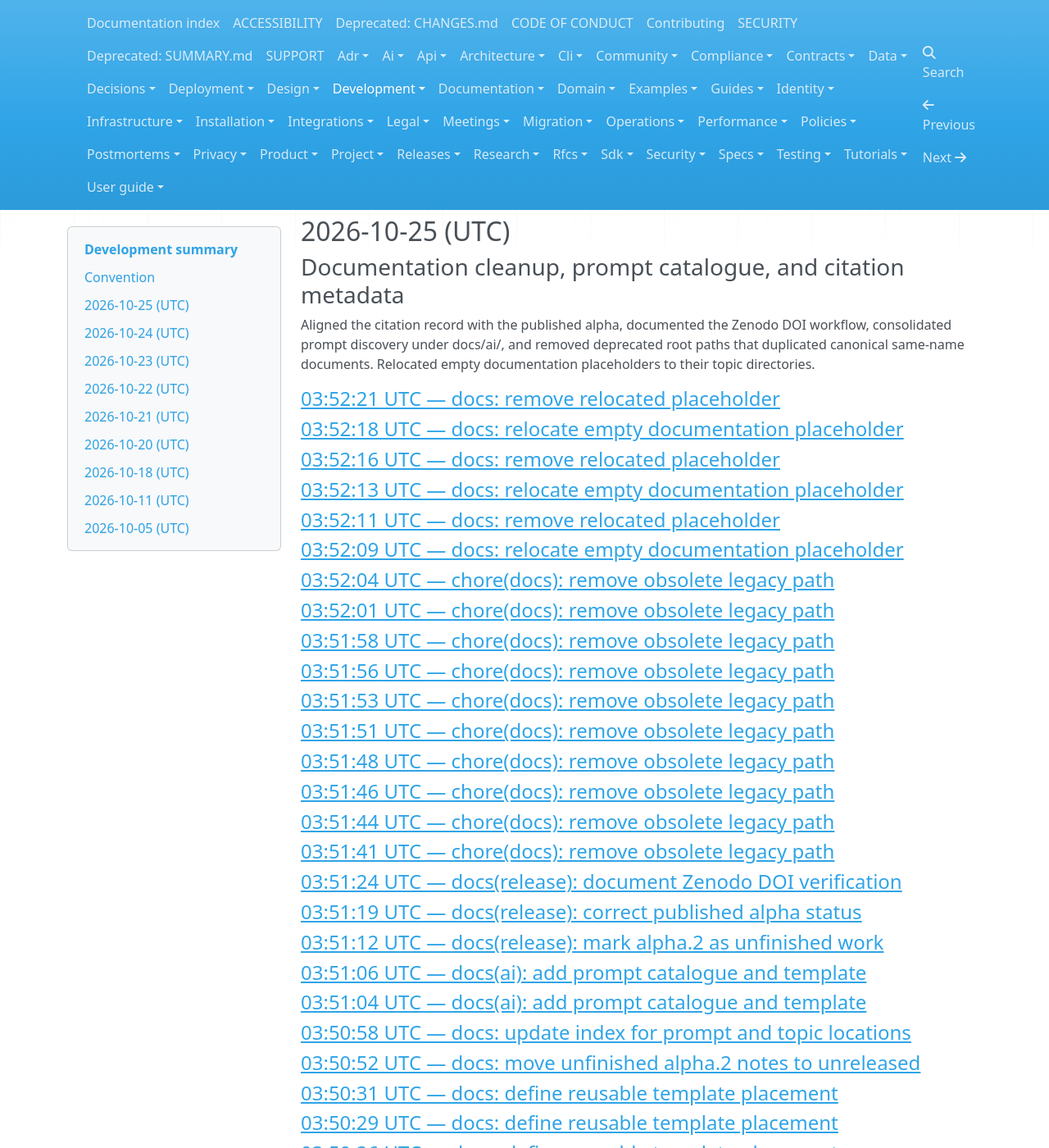
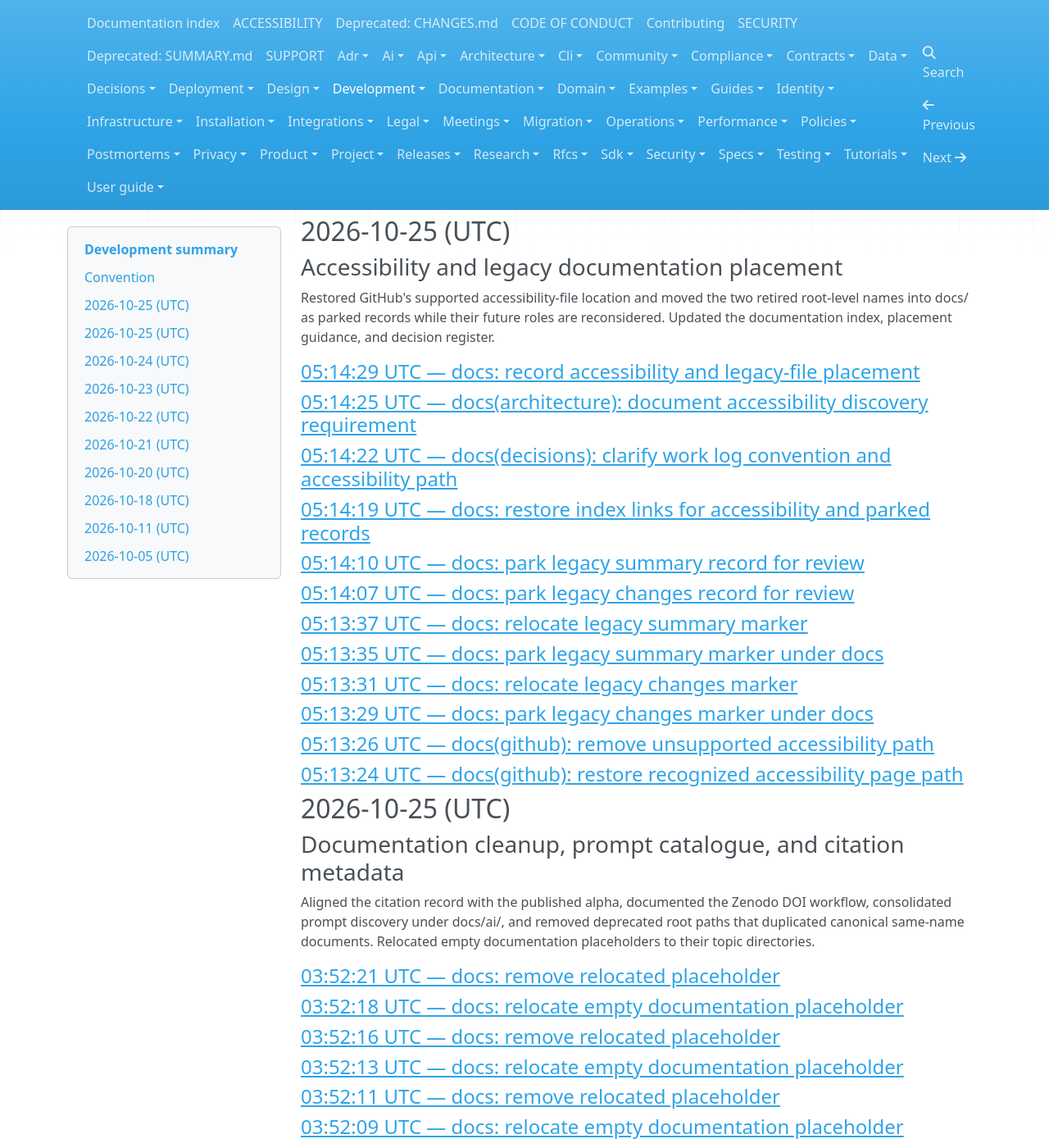
Before and after one commit to sandokanCat/.github, an MkDocs documentation site: the page built from docs/development/WORK_LOG.md, in a window 1280 px wide and 1400 px high, scrolled down 486 px. Shown: the whole window at 82% size. Built offline with MkDocs 1.6.1, drawn with Linux system fonts in a browser that asks for light colours; nearby versions of some CDN libraries.

Commit message:
docs: log accessibility and legacy-file placement

```diff
--- a/docs/development/WORK_LOG.md
+++ b/docs/development/WORK_LOG.md
@@ -10,6 +10,36 @@ This file is the repository's chronological work log. It summarizes work by UTC
 - Use concise, neutral descriptions rather than copying commit subjects or enumerating file-level changes. The link provides the full traceable record.
 - Add entries for all commits, including maintenance and merge commits. Do not use this file as a substitute for [CHANGELOG.md](../../CHANGELOG.md), which records notable changes by release, or [the decision register](../decisions/DECISIONS.md), which records durable decisions.
 - See [CONTRIBUTING.md](../CONTRIBUTING.md) for maintenance rules and [index.md](../index.md) for the documentation entry point.
+
+## 2026-10-25 (UTC)
+
+### Accessibility and legacy documentation placement
+
+Restored GitHub's supported accessibility-file location and moved the two retired root-level names into docs/ as parked records while their future roles are reconsidered. Updated the documentation index, placement guidance, and decision register.
+
+#### [05:14:29 UTC — docs: record accessibility and legacy-file placement](https://github.com/sandokanCat/.github/commit/e38bca847e956af155117581d8d8084e9aa7a695)
+
+#### [05:14:25 UTC — docs(architecture): document accessibility discovery requirement](https://github.com/sandokanCat/.github/commit/7cec0e03dd92b816644511518e636b950b7a9c3b)
+
+#### [05:14:22 UTC — docs(decisions): clarify work log convention and accessibility path](https://github.com/sandokanCat/.github/commit/7326d142809fba7326c3d086d64628cf30e7bc96)
+
+#### [05:14:19 UTC — docs: restore index links for accessibility and parked records](https://github.com/sandokanCat/.github/commit/cc5ba9627d4baf3c8ca02fb3101f2c8a7a1c6a17)
+
+#### [05:14:10 UTC — docs: park legacy summary record for review](https://github.com/sandokanCat/.github/commit/4a2f3ee0d893ae2f90b9970cd901cd3a37248e98)
+
+#### [05:14:07 UTC — docs: park legacy changes record for review](https://github.com/sandokanCat/.github/commit/0ea0153cab020b68679a50552c10b10d0e4ef8fa)
+
+#### [05:13:37 UTC — docs: relocate legacy summary marker](https://github.com/sandokanCat/.github/commit/23aca4934ec10b24ba808d7f72f4651ed66b83ab)
+
+#### [05:13:35 UTC — docs: park legacy summary marker under docs](https://github.com/sandokanCat/.github/commit/1d15e8001916aa2bf2400b1a7309cc1958cff5e4)
+
+#### [05:13:31 UTC — docs: relocate legacy changes marker](https://github.com/sandokanCat/.github/commit/14d886b83416a175f3ac76423e7d7bb3834f90a8)
+
+#### [05:13:29 UTC — docs: park legacy changes marker under docs](https://github.com/sandokanCat/.github/commit/dcfa4807596c228a252aafbe73ad5cee279b95e1)
+
+#### [05:13:26 UTC — docs(github): remove unsupported accessibility path](https://github.com/sandokanCat/.github/commit/663d3d110f5e9b9ee79329b26e67a87564df3a4c)
+
+#### [05:13:24 UTC — docs(github): restore recognized accessibility page path](https://github.com/sandokanCat/.github/commit/601315f254e91219c9d10ba8584603e55394eb64)
 
 ## 2026-10-25 (UTC)
 
```
